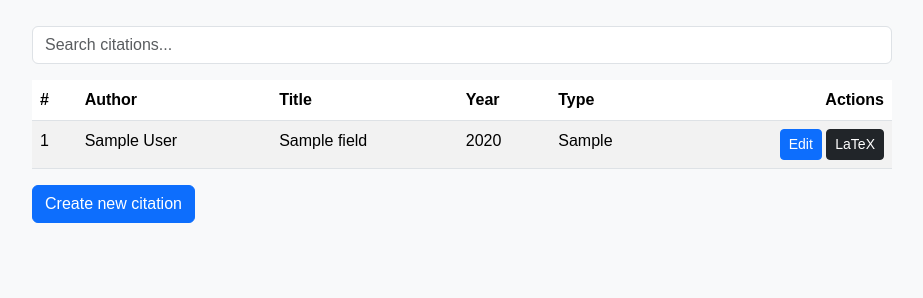
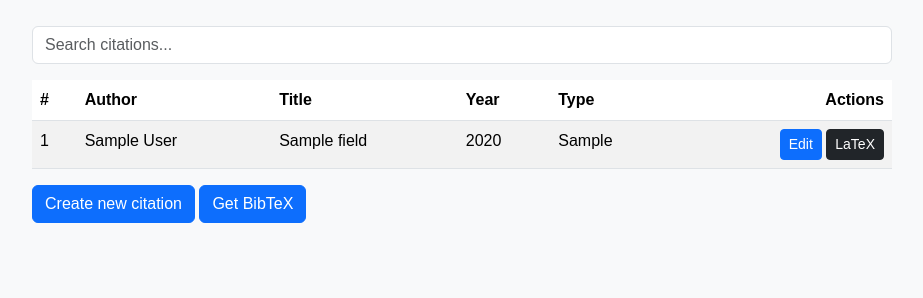
Before and after one commit to tkontt/SmartCite, a Flask app: template src/templates/index.html in a window 1280 px wide. Shown: the part 176-474 px from the top of the page, without its empty margins (178-1101 px from the left). Run offline with Flask 3, Linux system fonts and the light colour scheme; the template is opened without the code that fills it: most values are stand-ins (such as "Sample title", 1, 10 or a date in 2020).

Commit message:
BibTeX preview ja lataus sivulla

```diff
--- /dev/null
+++ b/src/templates/bibtex_citations.html
@@ -0,0 +1,21 @@
+<div class="modal fade" id="bibtex_modal" tabindex="-1" aria-hidden="true">
+  <div class="modal-dialog modal-lg">
+    <div class="modal-content">
+    <div class="modal-header">
+      <h5 class="modal-title">BibTeX Citations</h5>
+      <button type="button" class="btn-close" data-bs-dismiss="modal" aria-label="Close"></button>
+    </div>
+    <div class="modal-body">
+        <div id="bibtex-list" class="border rounded p-3">
+            <!-- JS täyttää BibTeX listan tähän -->
+        </div>
+      <div class="d-flex justify-content-end">
+        <button type="button" class="btn btn-secondary me-2" onclick="copyBibTex()">Copy</button>
+        <button type="button" class="btn btn-primary" onclick="downloadBibTex()">Download</button>
+      </div>
+    </div>
+    </div>
+  </div>
+</div>
+
+<script src="{{ url_for('static', filename='js/bibtex.js') }}"></script>
--- a/src/templates/index.html
+++ b/src/templates/index.html
@@ -63,7 +63,9 @@ Citation App
 
 {% include "new_citation.html" %}
 
+<button type="button" class="btn btn-primary" data-bs-toggle="modal" data-bs-target="#bibtex_modal" id="bibtex_button">Get BibTeX</button>
 
+{% include "bibtex_citations.html" %}
 
 <!--<button type="button" class="btn btn-primary" data-bs-toggle="modal" data-bs-target="#tag_modal">
     New tag
--- /dev/null
+++ b/static/js/bibtex.js
@@ -0,0 +1,30 @@
+document.getElementById("bibtex_button").addEventListener("click", function () {
+    fetchBibTeX();
+});
+const bibtexList = document.getElementById("bibtex-list");
+
+function fetchBibTeX() {
+    fetch('/create_bibtex')
+    .then(response => {
+        return response.text();
+    })
+    .then(data => {
+        bibtexList.textContent = data;
+    })
+}
+
+function copyBibTex() {
+    const bibtexContent = bibtexList.textContent;
+    navigator.clipboard.writeText(bibtexContent).then(() => {
+      alert("BibTeX copied to clipboard");
+    });
+}
+
+function downloadBibTex() {
+    const bibtexContent = bibtexList.textContent;
+    const blob = new Blob([bibtexContent]);
+    const link = document.createElement("a");
+    link.href = URL.createObjectURL(blob);
+    link.download = "citations.bib";
+    link.click();
+}
```
